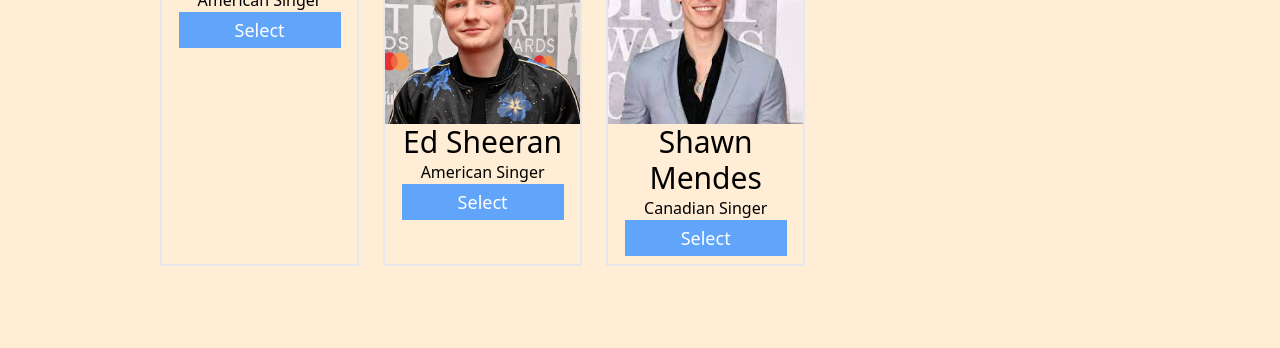
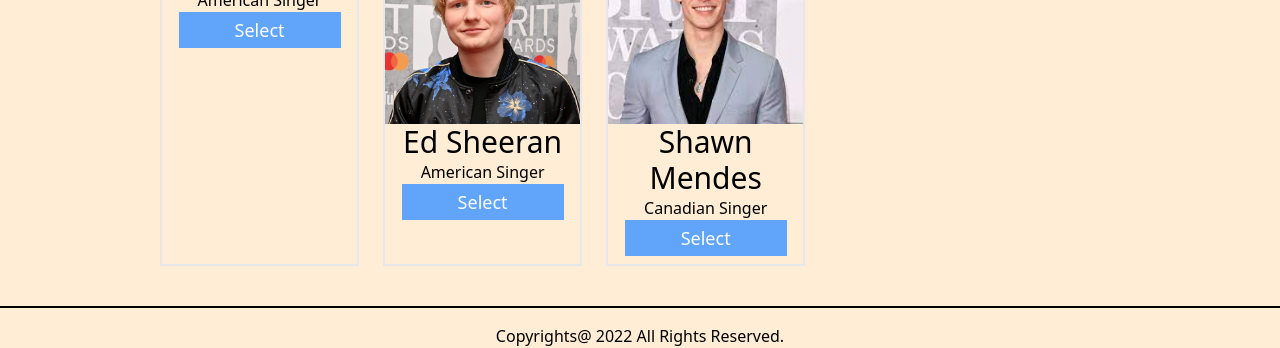
Before and after one commit to taninrahman21/select-best-five, a plain HTML site: page index.html in a window 1280 px wide. Shown: the part 811-1159 px from the top of the page. Before the commit the page ends 1077 px from the top, so only its background shows below. Drawn offline with nearby package versions, Linux system fonts and the light colour scheme.

Commit message:
add footer

```diff
--- a/index.html
+++ b/index.html
@@ -20,6 +20,7 @@
   </header>
   <!-- End Header Section -->
 
+  <!-- Start Main Section -->
   <main class="w-3/4 mx-auto mt-10">
 
    <section class="flex flex-col sm:flex-row justify-center items-center md:items-start gap-10">
@@ -102,7 +103,14 @@
         <!--end calculate section -->
   </section>
   </main>
+  <!-- End Main Section -->
 
+  <!-- Footer Section -->
+
+  <footer class="mt-10">
+    <hr class="border-t-2 border-black">
+    <p class="text-black text-center mt-4">Copyrights@ 2022 All Rights Reserved.</p>
+  </footer>
 
   <script src="scripts/script.js"></script>
 </body>
```
